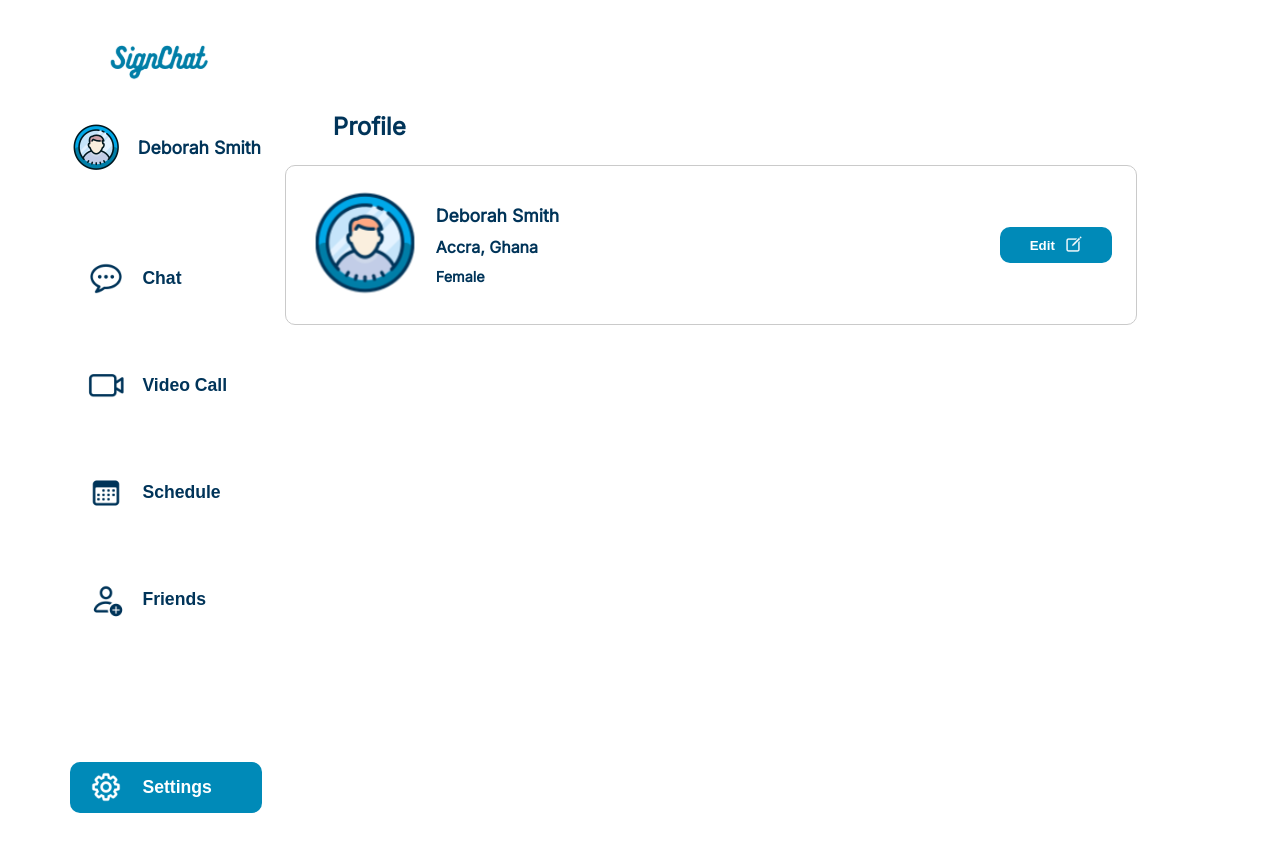
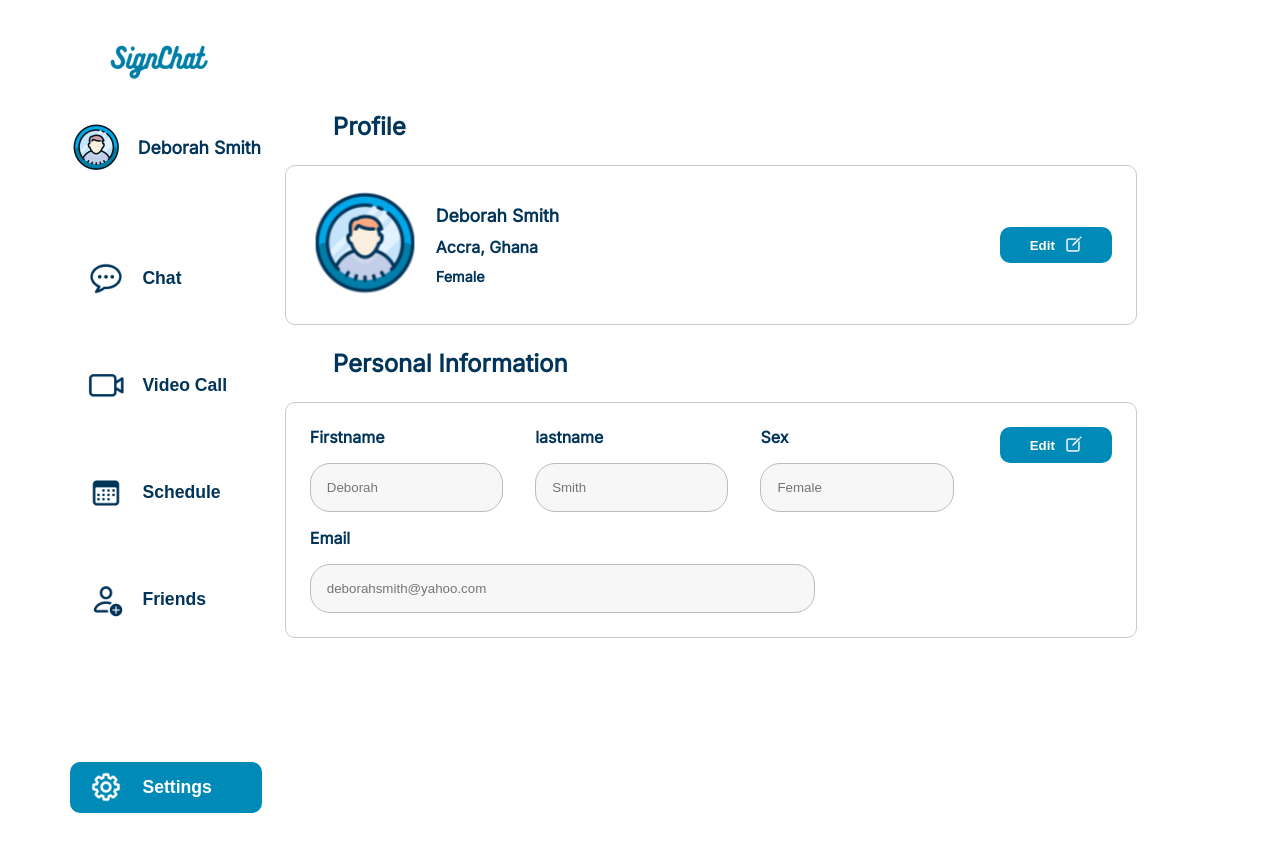
Before and after one commit to SignLink/Signchat-Frontend, a React (Create React App) app: page /user/settings in a window 1280 px wide. Shown: the top 852 px of the page. Built offline with nearby package versions, Linux system fonts and the light colour scheme.

Commit message:
added inputs for personal information

```diff
--- /dev/null
+++ b/src/User Settings Page/User Settings Components/UserPersonalInformation.css
@@ -0,0 +1,83 @@
+.user-personal-information {
+    width: 90%;
+    border: 1px solid var(--popup-border-color);
+    border-radius: 10px;
+    margin-top: 1.5rem;
+    padding: 1.5rem;
+    display: flex;
+    justify-content: space-between;
+}
+
+.user-personal-information input:focus {
+    outline: none;
+    border: 2px solid #008AB8;
+    background-color: white;
+}
+
+.user-personal-info-title {
+    margin-top: 1.5rem;
+    display: inline-block;
+    font-size: 1.5rem;
+    color: var(--font-color);
+    font-weight: 700;
+    margin-left: 3rem;
+}
+
+.user-personal-information-inputs {
+    width: 88%;
+}
+
+.user-personal-information-inputs-1 {
+    display: flex;
+    gap: 2rem;
+    width: 100%;
+}
+
+.user-personal-information-inputs-1 input {
+    max-width: 15rem;
+    width: 100%;
+    min-width: 100%;
+    padding: 1rem;
+    border-radius: 20px;
+    background-color: rgba(247, 247, 247, 1);
+    border: 1px solid rgb(187, 187, 187);
+}
+
+.personal-info-firstname,
+.personal-info-lastname,
+.personal-info-sex {
+    display: flex;
+    flex-direction: column;
+    gap: 1rem;
+    width: 28%;
+}
+
+.user-personal-information-inputs-1 span {
+    display: inline-block;
+    font-size: 1rem;
+    font-weight: 700;
+    color: var(--font-color);
+}
+
+.user-personal-information-inputs-2 {
+    margin-top: 1rem;
+    display: flex;
+    flex-direction: column;
+    gap: 1rem;
+}
+
+.user-personal-information-inputs-2 span {
+    display: inline-block;
+    font-size: 1rem;
+    font-weight: 700;
+    color: var(--font-color);
+}
+
+.user-personal-information-inputs-2 input {
+    max-width: 31.6rem;
+    width: 100%;
+    padding: 1rem;
+    border-radius: 20px;
+    background-color: rgba(247, 247, 247, 1);
+    border: 1px solid rgb(187, 187, 187);
+}
--- /dev/null
+++ b/src/User Settings Page/User Settings Components/UserPersonalInformation.tsx
@@ -0,0 +1,42 @@
+import React from "react";
+import editIcon from "../../Icons/edit-30.png";
+import "./UserPersonalInformation.css";
+
+function UserPersonalInformation() {
+  return (
+    <div className="user-personal-information-main">
+      <span className="user-personal-info-title">Personal Information</span>
+      <div className="user-personal-information">
+        <div className="user-personal-information-inputs">
+          <div className="user-personal-information-inputs-1">
+            <div className="personal-info-firstname">
+              <span>Firstname</span>
+              <input type="text" placeholder="Deborah"/>
+            </div>
+            <div className="personal-info-lastname">
+              <span>lastname</span>
+              <input type="text" placeholder="Smith" />
+            </div>
+            <div className="personal-info-sex">
+              {" "}
+              <span>Sex</span>
+              <input type="text" placeholder="Female"/>
+            </div>
+          </div>
+          <div className="user-personal-information-inputs-2">
+            {" "}
+            <span className="user-settings-email">Email</span>
+            <input type="text" placeholder="deborahsmith@yahoo.com" />
+          </div>
+        </div>
+        <div className="settings-edit-button">
+          <button>
+            Edit <img src={editIcon} alt="edit-icon" />
+          </button>
+        </div>
+      </div>
+    </div>
+  );
+}
+
+export default UserPersonalInformation;
--- a/src/User Settings Page/User Settings Components/UserSettings.tsx
+++ b/src/User Settings Page/User Settings Components/UserSettings.tsx
@@ -1,11 +1,13 @@
 import React from "react";
 import UserSettingsProfile from "./UserSettingsProfile";
 import './UserSettings.css'
+import UserPersonalInformation from "./UserPersonalInformation";
 
 function UserSettings() {
   return (
     <div className="user-settings-in-settings-page">
       <UserSettingsProfile />
+      <UserPersonalInformation/>
     </div>
   );
 }
```
